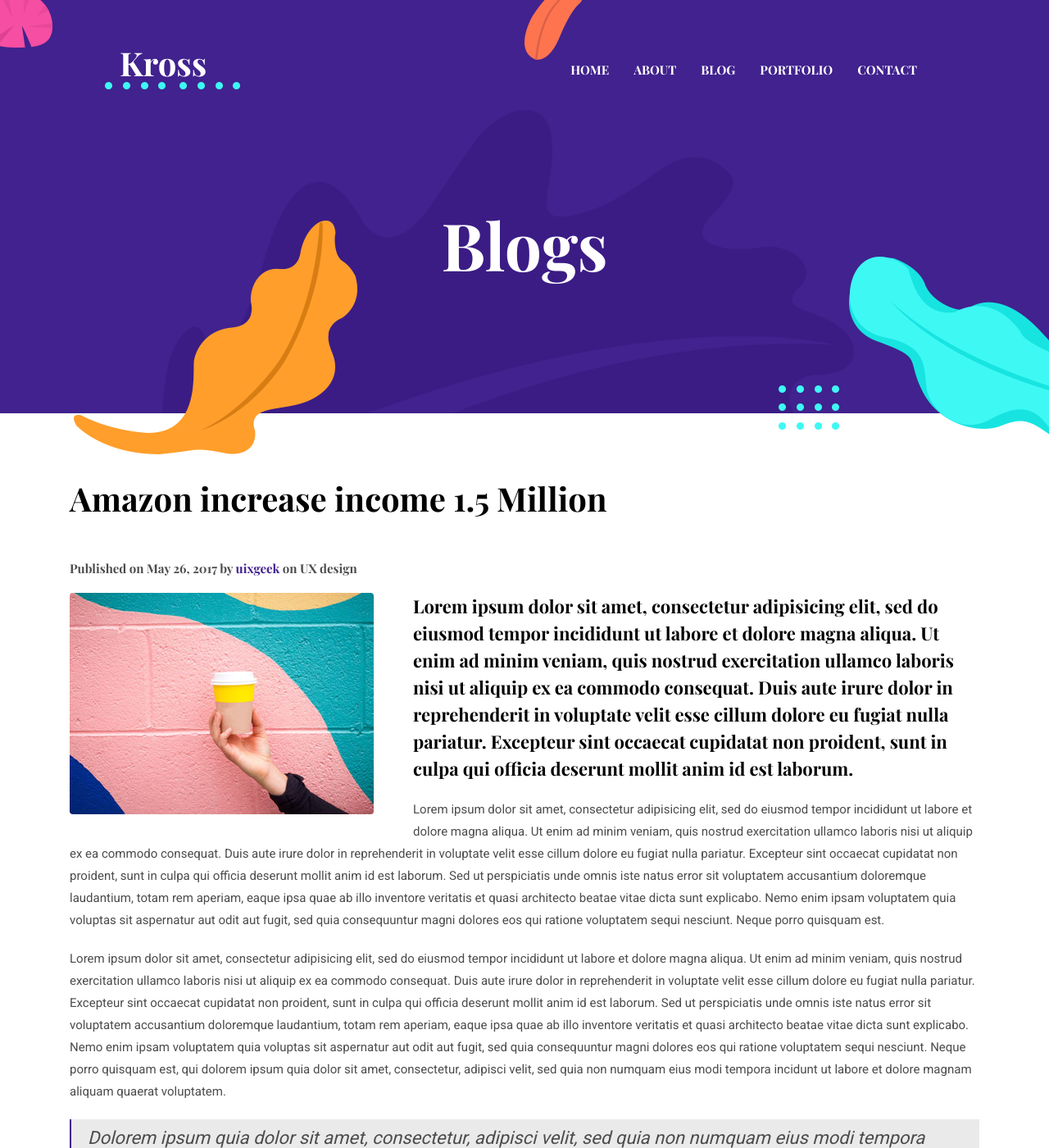
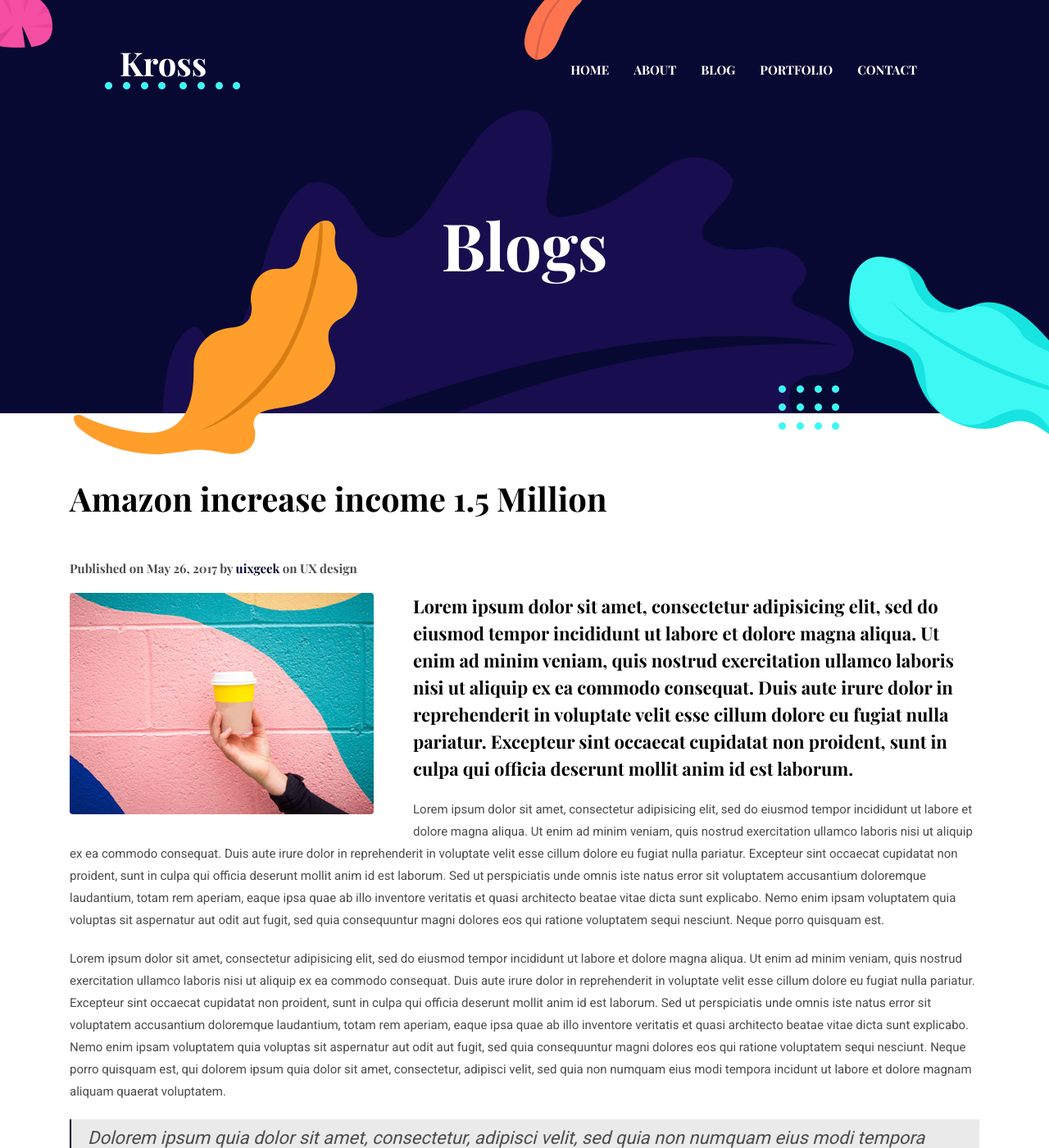
Before and after one commit to sofiamay/website-jekyll-ronaldberlin, a Jekyll site: the page built from _posts/2017-05-26-amazon-increase-income-1.5-million copy 2.markdown, in a window 1280 px wide and 1400 px high. Shown: the whole window at 82% size. Built offline with Jekyll 4.4.1, drawn with Linux system fonts in a browser that asks for light colours.

Commit message:
Set site colors

```diff
--- a/_config.yml
+++ b/_config.yml
@@ -1,5 +1,5 @@
 baseurl: "" # the subpath of your site, e.g. /blog
-url: "" # the base hostname & protocol for your site, e.g. http://example.com
+url: "https://ronaldberlin.com" # the base hostname & protocol for your site, e.g. http://example.com
 
 # Build settings
 markdown: kramdown
--- a/_includes/hero-section.html
+++ b/_includes/hero-section.html
@@ -10,7 +10,7 @@
   <div class="layer-bg w-100">
     <img class="img-fluid w-100" src="{{ site.baseurl }}/assets/images/illustrations/leaf-bg.png" alt="bg-shape">
   </div>
-  <div class="layer" id="l2">
+  <!-- <div class="layer" id="l2">
     <img src="{{ site.baseurl }}/assets/images/illustrations/dots-cyan.png" alt="bg-shape">
   </div>
   <div class="layer" id="l3">
@@ -33,7 +33,7 @@
   </div>
   <div class="layer" id="l9">
     <img src="{{ site.baseurl }}/assets/images/illustrations/leaf-cyan-2.png" alt="bg-shape">
-  </div>
+  </div> -->
   <!-- social icon -->
   <ul class="list-unstyled ml-5 mt-3 position-relative zindex-1">
     {% for social in site.data.settings.social %}
--- a/assets/scss/_variables.scss
+++ b/assets/scss/_variables.scss
@@ -1,6 +1,6 @@
 // Color Variables
-$primary-color: #41228e;
-$secondary-color: #2bfdff;
+$primary-color: #080932;
+$secondary-color: #bfced8;
 $text-color: #4c4c4c;
 $text-color-dark: #000;
 $text-color-light: #999;
```
Also changed, not shown: Gemfile.lock (added).
